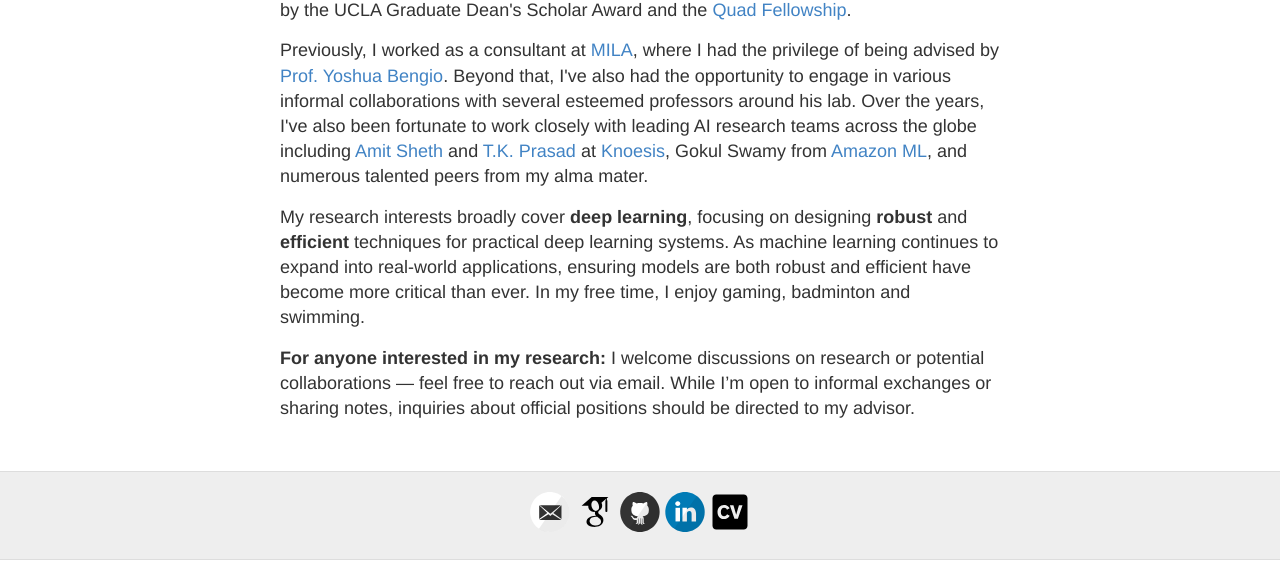
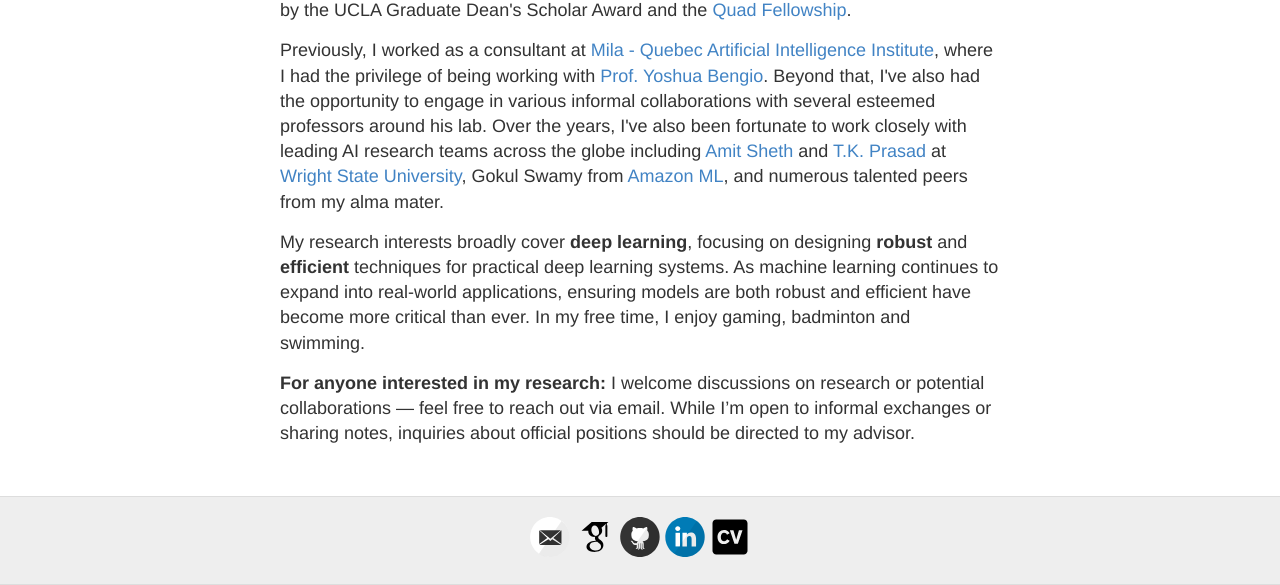
Before and after one commit to RamnathKumar181/ramnathkumar181.github.io, a Jekyll site: the page built from index.html, in a window 1280 px wide, cut to the strip 465-1050 px from the top of the page. Built offline with Jekyll 4.4.1, drawn with Linux system fonts in a browser that asks for light colours; before the commit the page ends 1025 px from its top, so only the background shows below that.

Commit message:
Fixed typos

```diff
--- a/index.html
+++ b/index.html
@@ -14,12 +14,11 @@
 </p>
 
 <p>
-Previously, I worked as a consultant at <a href=https://mila.quebec/en/>MILA</a>, where I had the privilege of being advised by <a href=https://yoshuabengio.org/>Prof. Yoshua Bengio</a>. Beyond that, I've also had the opportunity to engage in various informal collaborations with several esteemed professors around his lab. Over the years, I've also been fortunate to work closely with leading AI research teams across the globe including <a href=https://sc.edu/study/colleges_schools/engineering_and_computing/faculty-staff/amitsheth.php>Amit Sheth</a> and <a href=https://people.wright.edu/t.k.prasad>T.K. Prasad</a> at <a href=https://engineering-computer-science.wright.edu/lab/knoesis>Knoesis</a>, Gokul Swamy from <a href=https://www.amazon.science/locations/bengaluru>Amazon ML</a>, and numerous talented peers from my alma mater.
+Previously, I worked as a consultant at <a href=https://mila.quebec/en/>Mila - Quebec Artificial Intelligence Institute</a>, where I had the privilege of being working with <a href=https://yoshuabengio.org/>Prof. Yoshua Bengio</a>. Beyond that, I've also had the opportunity to engage in various informal collaborations with several esteemed professors around his lab. Over the years, I've also been fortunate to work closely with leading AI research teams across the globe including <a href=https://sc.edu/study/colleges_schools/engineering_and_computing/faculty-staff/amitsheth.php>Amit Sheth</a> and <a href=https://people.wright.edu/t.k.prasad>T.K. Prasad</a> at <a href=https://engineering-computer-science.wright.edu/lab/knoesis>Wright State University</a>, Gokul Swamy from <a href=https://www.amazon.science/locations/bengaluru>Amazon ML</a>, and numerous talented peers from my alma mater.
 </p>
 
 <p>
-My research interests broadly cover <b>deep learning</b>, focusing on designing <b>robust</b> and <b>efficient</b> techniques for practical deep learning systems. As machine learning continues to expand into real-world applications, ensuring models are both robust and efficient have become more critical than ever.
-In my free time, I enjoy gaming, badminton and swimming.
+My research interests broadly cover <b>deep learning</b>, focusing on designing <b>robust</b> and <b>efficient</b> techniques for practical deep learning systems. As machine learning continues to expand into real-world applications, ensuring models are both robust and efficient have become more critical than ever. In my free time, I enjoy gaming, badminton and swimming.
 </p>
 
 <p>
```
